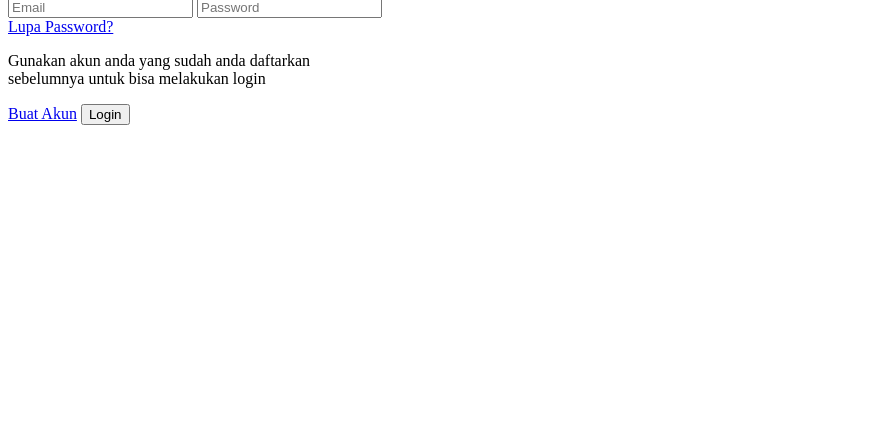
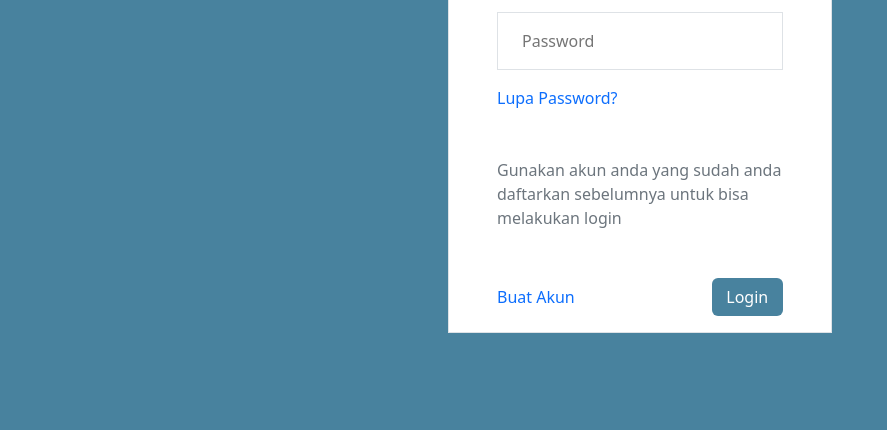
Before and after one commit to rarjen/Bimbingan-Kariri-Native-PHP, a PHP site: page /pages/auth/pasien/login.php in a window 1280 px wide. Shown: the part 370-800 px from the top of the page, without its empty margins (0-887 px from the left). Run offline with PHP 8.4, Linux system fonts and the light colour scheme; some libraries are stand-ins or nearby versions.

Commit message:
modify login pasien

```diff
--- a/pages/auth/pasien/login.php
+++ b/pages/auth/pasien/login.php
@@ -1,20 +1,74 @@
-<div class="wrapper vh-100 d-flex flex-column justify-content-center align-items-center">
-    <div class="cards border px-5 py-3 rounded-lg" style="width: 30%;">
+<?php
+session_start();
+include_once("../../../koneksi.php");
+
+if ($_SERVER["REQUEST_METHOD"] == "POST") {
+
+
+    $no_ktp = $_POST["no_ktp"];
+    $password = $_POST["password"];
+
+    $queryCheckExist = "SELECT * FROM pasien WHERE no_ktp = ?";
+    $stmt = mysqli_prepare($mysqli, $queryCheckExist);
+    mysqli_stmt_bind_param($stmt, "s", $no_ktp);
+    mysqli_stmt_execute($stmt);
+    $resultCheckExist = mysqli_stmt_get_result($stmt);
+
+    if (mysqli_num_rows($resultCheckExist) <= 0) {
+        echo "<script>alert(`Pasien belum terdaftar, silakan register!`)</script>";
+        echo "<meta http-equiv='refresh' content='0; url=register.php'>";
+        die();
+    } else {
+        $row = mysqli_fetch_assoc($resultCheckExist);
+
+        if ($row['no_ktp'] == $no_ktp && $row['password'] == $password) {
+            // $_SESSION["signup"] = true;
+            // $_SESSION["id"] = $row["id"];
+            // $_SESSION["username"] = $nama;
+            // $_SESSION["no_rm"] = $row["no_rm"];
+            // $_SESSION["akses"] = "pasien";
+            echo "<script>alert(`Login Berhasil`)</script>";
+            echo "<meta http-equiv='refresh' content='0; url=login.php'>";
+            die();
+        }
+    }
+}
+
+?>
+
+<!doctype html>
+<html lang="en">
+
+<head>
+    <meta charset="utf-8">
+    <meta name="viewport" content="width=device-width, initial-scale=1">
+    <title>Login | Pasien</title>
+    <link href="https://cdn.jsdelivr.net/npm/bootstrap@5.3.2/dist/css/bootstrap.min.css" rel="stylesheet" integrity="sha384-T3c6CoIi6uLrA9TneNEoa7RxnatzjcDSCmG1MXxSR1GAsXEV/Dwwykc2MPK8M2HN" crossorigin="anonymous">
+</head>
+
+<body>
+    <div class="wrapper vh-100 d-flex flex-column justify-content-center align-items-center" style="background-color: #48829E;">
+        <div class="cards border px-5 py-3 rounded-lg" style="width: 30%; background-color: white;">
             <div class="text-group my-4 d-flex flex-column justify-content-center align-items-center">
-            <img src="src/asset_files/udinus_logo.jpg" class="text-center w-25 my-3" alt="">
+                <img src="../../../images/hospital-health-clinic-svgrepo-com.svg" style="width: 20%;" class="text-center w-25 my-3" alt="">
                 <h3 class="text-center text-capitalize">Login</h3>
             </div>
-        <form>
+            <form action="" method="POST">
                 <div class="form-group my-4 gap-3">
-                <input type="email" class="w-100 px-4 py-3 my-3 rounded-lg border page-link" id="username" placeholder="Email" autocomplete="off">
-                <input type="password" class="w-100 px-4 py-3 my-3 rounded-lg border page-link" id="password" placeholder="Password">
-                <a href="#" class="fst-normal">Lupa Password?</a>
+                    <input type="text" class="w-100 px-4 py-3 my-3 rounded-lg border page-link" id="nik" placeholder="NIK" autocomplete="off" name="no_ktp" required>
+                    <input type="password" class="w-100 px-4 py-3 my-3 rounded-lg border page-link" id="password" placeholder="Password" name="password" required>
+                    <a href="#" class="fst-normal link-offset-2 link-offset-3-hover link-underline link-underline-opacity-0 link-underline-opacity-75-hover">Lupa Password?</a>
                 </div>
                 <p class="text-secondary my-5">Gunakan akun anda yang sudah anda daftarkan sebelumnya untuk bisa melakukan login</p>
                 <div class="form-group d-flex justify-content-between align-items-center">
-                <a href="../../../pages/auth/pasien/register.php">Buat Akun</a>
-                <button type="submit" class="w-25 btn btn-primary btn-block rounded-2">Login</button>
+                    <a href="../../../pages/auth/pasien/register.php" class="link-offset-2 link-offset-3-hover link-underline link-underline-opacity-0 link-underline-opacity-75-hover">Buat Akun</a>
+                    <button type="submit" class="w-25 btn btn-block rounded-2 text-white" style="background-color: #48829E;">Login</button>
                 </div>
             </form>
         </div>
     </div>
+    <script src="https://cdn.jsdelivr.net/npm/bootstrap@5.3.3 class=" mt-3"/dist/js/bootstrap.bundle.min.js" integrity="sha384-C6RzsynM9kWDrMNeT87bh95OGNyZPhcTNXj1NW7RuBCsyN/o0jlpcV8Qyq46cDfL" crossorigin="anonymous"></script>
+    <script src="https://kit.fontawesome.com/0116028855.js" crossorigin="anonymous"></script>
+</body>
+
+</html>
```
Lines whose indentation alone changed are shown as unchanged.
